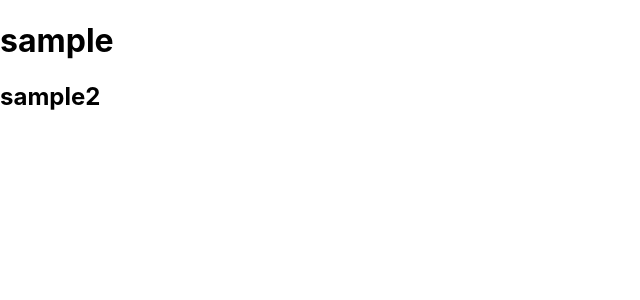
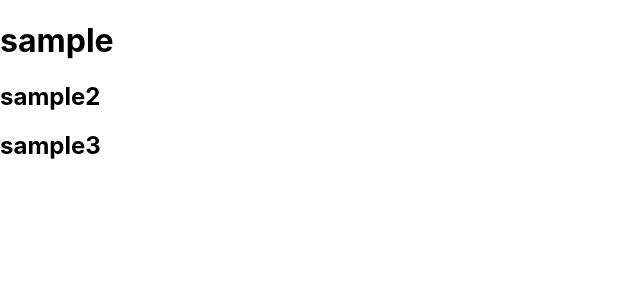
Before and after one commit to mdbandi123/servis, a React (Create React App) app in the folder FE/client-app/: page / in a window 1280 px wide. Shown: the top 300 px of the page, without its empty margins (0-640 px from the left). Built offline with nearby package versions, Linux system fonts and the light colour scheme.

Commit message:
tiamzontestbranch commit

```diff
--- a/FE/client-app/src/App.js
+++ b/FE/client-app/src/App.js
@@ -5,6 +5,7 @@ function App(){
     <div>
       <h1>sample</h1>
       <h2>sample2</h2>
+      <h2>sample3</h2>
     </div>
   )
 }
```
